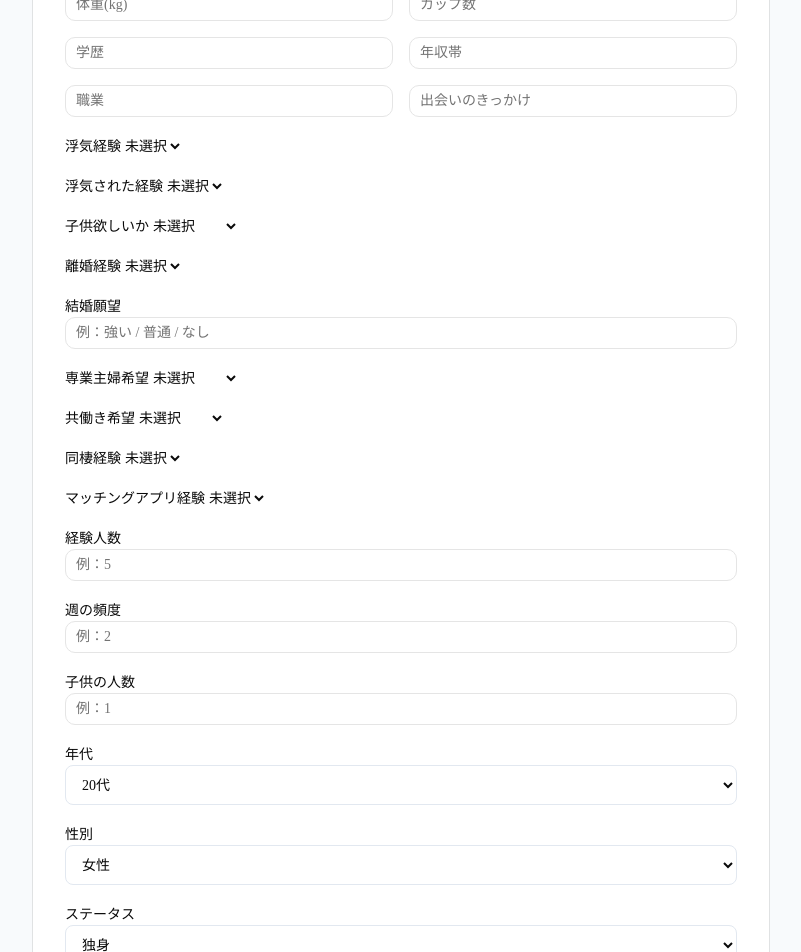
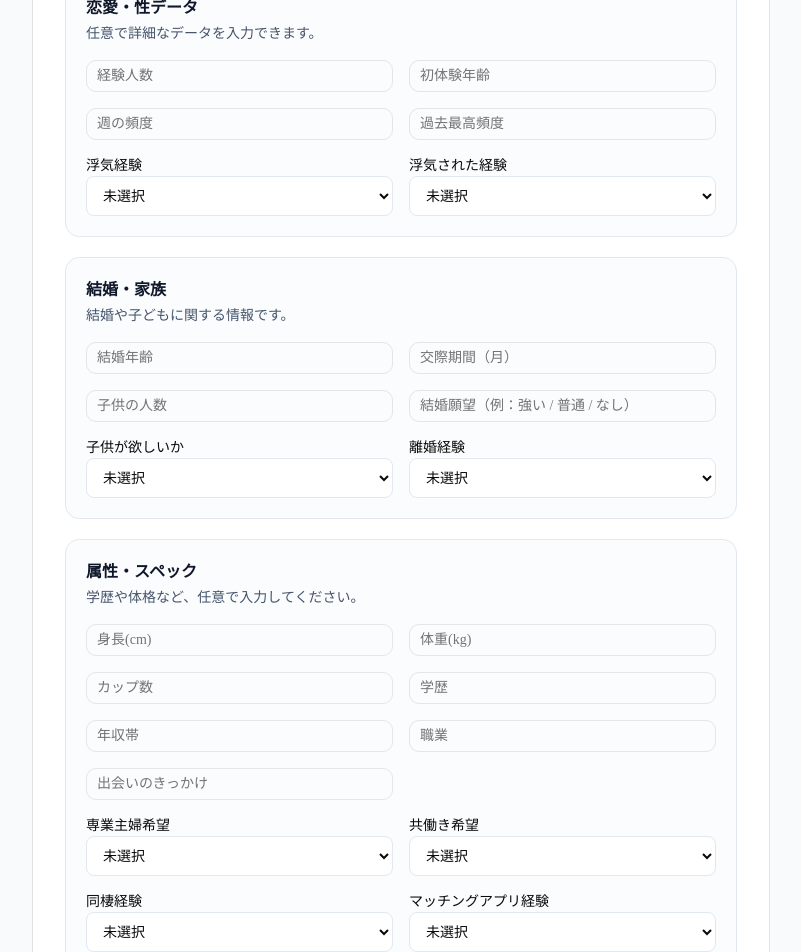
Before and after one commit to GS1117op/open-love, a Next.js app: page /submit in a window 1280 px wide. Shown: the part 680-1632 px from the top of the page, without its empty margins (239-1040 px from the left). Built offline with nearby package versions, Linux system fonts and the light colour scheme; no server answers.

Commit message:
グラフ機能を追加

```diff
--- a/app/page.tsx
+++ b/app/page.tsx
@@ -21,7 +21,7 @@ export default function Home() {
           </h1>
 
           <p className="mx-auto mt-4 max-w-2xl text-sm leading-7 text-slate-600 sm:text-base">
-            OpenLOVEは、恋愛・結婚・家族に関する匿名データを投稿し、
+            OpenLoveは、恋愛・結婚・家族に関する匿名データを投稿し、
             一覧で見たり、あとから集計しやすくするためのサービスです。
           </p>
 
--- a/components/layout/site-header.tsx
+++ b/components/layout/site-header.tsx
@@ -6,7 +6,7 @@ export function SiteHeader() {
     <header className="border-b bg-white">
       <div className="mx-auto flex max-w-5xl items-center justify-between px-4 py-4">
         <Link href="/" className="text-base font-semibold tracking-tight">
-          OpenLOVE
+          OpenLove
         </Link>
 
         <nav className="flex items-center gap-2">
--- a/components/posts/post-form.tsx
+++ b/components/posts/post-form.tsx
@@ -218,7 +218,27 @@ setConsent(false);
 
 setIsSubmitting(false);
   }
-
+function FormSection({
+  title,
+  description,
+  children,
+}: {
+  title: string;
+  description?: string;
+  children: React.ReactNode;
+}) {
+  return (
+    <section className="space-y-4 rounded-xl border border-slate-200 bg-slate-50/60 p-4 sm:p-5">
+      <div>
+        <h2 className="text-base font-semibold text-slate-900">{title}</h2>
+        {description ? (
+          <p className="mt-1 text-sm text-slate-600">{description}</p>
+        ) : null}
+      </div>
+      <div className="space-y-4">{children}</div>
+    </section>
+  );
+}
   return (
     <Card className="border-slate-200 bg-white">
       <CardContent className="p-6 sm:p-8">
@@ -233,6 +253,10 @@ setIsSubmitting(false);
         </div>
 
         <form className="space-y-5" onSubmit={handleSubmit}>
+<FormSection
+  title="基本情報"
+  description="まずは公開される基本情報を入力してください。"
+>
   <div className="space-y-2">
     <label className="text-sm font-medium">ニックネーム（任意）</label>
     <Input
@@ -245,6 +269,7 @@ setIsSubmitting(false);
     </p>
   </div>
 
+  <div className="grid grid-cols-1 gap-4 sm:grid-cols-2">
     <div className="space-y-2">
       <label className="text-sm font-medium">カテゴリ</label>
       <select
@@ -256,135 +281,6 @@ setIsSubmitting(false);
         <option>結婚</option>
         <option>家族</option>
       </select>
-          </div>
-          {/* ===== 追加データ（詳細） ===== */}
-
-<div className="grid grid-cols-1 sm:grid-cols-2 gap-4">
-
-  <Input type="number" placeholder="経験人数" value={experienceCount} onChange={(e)=>setExperienceCount(e.target.value)} />
-  <Input type="number" placeholder="初体験年齢" value={firstExperienceAge} onChange={(e)=>setFirstExperienceAge(e.target.value)} />
-  <Input type="number" placeholder="週の頻度" value={sexFrequency} onChange={(e)=>setSexFrequency(e.target.value)} />
-  <Input type="number" placeholder="過去最高頻度" value={maxSexFrequency} onChange={(e)=>setMaxSexFrequency(e.target.value)} />
-
-  <Input type="number" placeholder="結婚年齢" value={marriageAge} onChange={(e)=>setMarriageAge(e.target.value)} />
-  <Input type="number" placeholder="交際期間（月）" value={relationshipDuration} onChange={(e)=>setRelationshipDuration(e.target.value)} />
-  <Input type="number" placeholder="子供の人数" value={childrenCount} onChange={(e)=>setChildrenCount(e.target.value)} />
-
-  <Input type="number" placeholder="身長(cm)" value={height} onChange={(e)=>setHeight(e.target.value)} />
-  <Input type="number" placeholder="体重(kg)" value={weight} onChange={(e)=>setWeight(e.target.value)} />
-
-  <Input placeholder="カップ数" value={cupSize} onChange={(e)=>setCupSize(e.target.value)} />
-  <Input placeholder="学歴" value={education} onChange={(e)=>setEducation(e.target.value)} />
-  <Input placeholder="年収帯" value={incomeRange} onChange={(e)=>setIncomeRange(e.target.value)} />
-  <Input placeholder="職業" value={occupation} onChange={(e)=>setOccupation(e.target.value)} />
-  <Input placeholder="出会いのきっかけ" value={meetingMethod} onChange={(e)=>setMeetingMethod(e.target.value)} />
-
-</div>
-
-<div className="space-y-2">
-  <label className="text-sm font-medium">浮気経験</label>
-  <select value={cheatingExperience} onChange={(e)=>setCheatingExperience(e.target.value)}>
-    <option value="">未選択</option>
-    <option value="true">あり</option>
-    <option value="false">なし</option>
-  </select>
-</div>
-
-<div className="space-y-2">
-  <label className="text-sm font-medium">浮気された経験</label>
-  <select value={cheatedExperience} onChange={(e)=>setCheatedExperience(e.target.value)}>
-    <option value="">未選択</option>
-    <option value="true">あり</option>
-    <option value="false">なし</option>
-  </select>
-</div>
-
-<div className="space-y-2">
-  <label className="text-sm font-medium">子供欲しいか</label>
-  <select value={wantChildren} onChange={(e)=>setWantChildren(e.target.value)}>
-    <option value="">未選択</option>
-    <option value="true">欲しい</option>
-    <option value="false">欲しくない</option>
-  </select>
-</div>
-
-<div className="space-y-2">
-  <label className="text-sm font-medium">離婚経験</label>
-  <select value={divorceExperience} onChange={(e)=>setDivorceExperience(e.target.value)}>
-    <option value="">未選択</option>
-    <option value="true">あり</option>
-    <option value="false">なし</option>
-  </select>
-</div>
-
-<div className="space-y-2">
-  <label className="text-sm font-medium">結婚願望</label>
-  <Input value={marriageIntention} onChange={(e)=>setMarriageIntention(e.target.value)} placeholder="例：強い / 普通 / なし" />
-</div>
-
-<div className="space-y-2">
-  <label className="text-sm font-medium">専業主婦希望</label>
-  <select value={wantHousewife} onChange={(e)=>setWantHousewife(e.target.value)}>
-    <option value="">未選択</option>
-    <option value="true">希望する</option>
-    <option value="false">希望しない</option>
-  </select>
-</div>
-
-<div className="space-y-2">
-  <label className="text-sm font-medium">共働き希望</label>
-  <select value={wantDualIncome} onChange={(e)=>setWantDualIncome(e.target.value)}>
-    <option value="">未選択</option>
-    <option value="true">希望する</option>
-    <option value="false">希望しない</option>
-  </select>
-</div>
-
-<div className="space-y-2">
-  <label className="text-sm font-medium">同棲経験</label>
-  <select value={cohabitationExperience} onChange={(e)=>setCohabitationExperience(e.target.value)}>
-    <option value="">未選択</option>
-    <option value="true">あり</option>
-    <option value="false">なし</option>
-  </select>
-</div>
-
-<div className="space-y-2">
-  <label className="text-sm font-medium">マッチングアプリ経験</label>
-  <select value={datingAppExperience} onChange={(e)=>setDatingAppExperience(e.target.value)}>
-    <option value="">未選択</option>
-    <option value="true">あり</option>
-    <option value="false">なし</option>
-  </select>
-</div>
-          <div className="space-y-2">
-  <label className="text-sm font-medium">経験人数</label>
-  <Input
-    type="number"
-    value={experienceCount}
-    onChange={(e) => setExperienceCount(e.target.value)}
-    placeholder="例：5"
-  />
-</div>
-
-<div className="space-y-2">
-  <label className="text-sm font-medium">週の頻度</label>
-  <Input
-    type="number"
-    value={sexFrequency}
-    onChange={(e) => setSexFrequency(e.target.value)}
-    placeholder="例：2"
-  />
-</div>
-
-<div className="space-y-2">
-  <label className="text-sm font-medium">子供の人数</label>
-  <Input
-    type="number"
-    value={childrenCount}
-    onChange={(e) => setChildrenCount(e.target.value)}
-    placeholder="例：1"
-  />
     </div>
 
     <div className="space-y-2">
@@ -429,7 +325,231 @@ setIsSubmitting(false);
         <option>離婚</option>
       </select>
     </div>
+  </div>
+</FormSection>
 
+<FormSection
+  title="恋愛・性データ"
+  description="任意で詳細なデータを入力できます。"
+>
+  <div className="grid grid-cols-1 gap-4 sm:grid-cols-2">
+    <Input
+      type="number"
+      placeholder="経験人数"
+      value={experienceCount}
+      onChange={(e) => setExperienceCount(e.target.value)}
+    />
+    <Input
+      type="number"
+      placeholder="初体験年齢"
+      value={firstExperienceAge}
+      onChange={(e) => setFirstExperienceAge(e.target.value)}
+    />
+    <Input
+      type="number"
+      placeholder="週の頻度"
+      value={sexFrequency}
+      onChange={(e) => setSexFrequency(e.target.value)}
+    />
+    <Input
+      type="number"
+      placeholder="過去最高頻度"
+      value={maxSexFrequency}
+      onChange={(e) => setMaxSexFrequency(e.target.value)}
+    />
+  </div>
+
+  <div className="grid grid-cols-1 gap-4 sm:grid-cols-2">
+    <div className="space-y-2">
+      <label className="text-sm font-medium">浮気経験</label>
+      <select
+        value={cheatingExperience}
+        onChange={(e) => setCheatingExperience(e.target.value)}
+        className="flex h-10 w-full rounded-md border border-slate-200 bg-white px-3 py-2 text-sm"
+      >
+        <option value="">未選択</option>
+        <option value="true">あり</option>
+        <option value="false">なし</option>
+      </select>
+    </div>
+
+    <div className="space-y-2">
+      <label className="text-sm font-medium">浮気された経験</label>
+      <select
+        value={cheatedExperience}
+        onChange={(e) => setCheatedExperience(e.target.value)}
+        className="flex h-10 w-full rounded-md border border-slate-200 bg-white px-3 py-2 text-sm"
+      >
+        <option value="">未選択</option>
+        <option value="true">あり</option>
+        <option value="false">なし</option>
+      </select>
+    </div>
+  </div>
+</FormSection>
+
+<FormSection
+  title="結婚・家族"
+  description="結婚や子どもに関する情報です。"
+>
+  <div className="grid grid-cols-1 gap-4 sm:grid-cols-2">
+    <Input
+      type="number"
+      placeholder="結婚年齢"
+      value={marriageAge}
+      onChange={(e) => setMarriageAge(e.target.value)}
+    />
+    <Input
+      type="number"
+      placeholder="交際期間（月）"
+      value={relationshipDuration}
+      onChange={(e) => setRelationshipDuration(e.target.value)}
+    />
+    <Input
+      type="number"
+      placeholder="子供の人数"
+      value={childrenCount}
+      onChange={(e) => setChildrenCount(e.target.value)}
+    />
+    <Input
+      placeholder="結婚願望（例：強い / 普通 / なし）"
+      value={marriageIntention}
+      onChange={(e) => setMarriageIntention(e.target.value)}
+    />
+  </div>
+
+  <div className="grid grid-cols-1 gap-4 sm:grid-cols-2">
+    <div className="space-y-2">
+      <label className="text-sm font-medium">子供が欲しいか</label>
+      <select
+        value={wantChildren}
+        onChange={(e) => setWantChildren(e.target.value)}
+        className="flex h-10 w-full rounded-md border border-slate-200 bg-white px-3 py-2 text-sm"
+      >
+        <option value="">未選択</option>
+        <option value="true">欲しい</option>
+        <option value="false">欲しくない</option>
+      </select>
+    </div>
+
+    <div className="space-y-2">
+      <label className="text-sm font-medium">離婚経験</label>
+      <select
+        value={divorceExperience}
+        onChange={(e) => setDivorceExperience(e.target.value)}
+        className="flex h-10 w-full rounded-md border border-slate-200 bg-white px-3 py-2 text-sm"
+      >
+        <option value="">未選択</option>
+        <option value="true">あり</option>
+        <option value="false">なし</option>
+      </select>
+    </div>
+  </div>
+</FormSection>
+
+<FormSection
+  title="属性・スペック"
+  description="学歴や体格など、任意で入力してください。"
+>
+  <div className="grid grid-cols-1 gap-4 sm:grid-cols-2">
+    <Input
+      type="number"
+      placeholder="身長(cm)"
+      value={height}
+      onChange={(e) => setHeight(e.target.value)}
+    />
+    <Input
+      type="number"
+      placeholder="体重(kg)"
+      value={weight}
+      onChange={(e) => setWeight(e.target.value)}
+    />
+    <Input
+      placeholder="カップ数"
+      value={cupSize}
+      onChange={(e) => setCupSize(e.target.value)}
+    />
+    <Input
+      placeholder="学歴"
+      value={education}
+      onChange={(e) => setEducation(e.target.value)}
+    />
+    <Input
+      placeholder="年収帯"
+      value={incomeRange}
+      onChange={(e) => setIncomeRange(e.target.value)}
+    />
+    <Input
+      placeholder="職業"
+      value={occupation}
+      onChange={(e) => setOccupation(e.target.value)}
+    />
+    <Input
+      placeholder="出会いのきっかけ"
+      value={meetingMethod}
+      onChange={(e) => setMeetingMethod(e.target.value)}
+    />
+  </div>
+
+  <div className="grid grid-cols-1 gap-4 sm:grid-cols-2">
+    <div className="space-y-2">
+      <label className="text-sm font-medium">専業主婦希望</label>
+      <select
+        value={wantHousewife}
+        onChange={(e) => setWantHousewife(e.target.value)}
+        className="flex h-10 w-full rounded-md border border-slate-200 bg-white px-3 py-2 text-sm"
+      >
+        <option value="">未選択</option>
+        <option value="true">希望する</option>
+        <option value="false">希望しない</option>
+      </select>
+    </div>
+
+    <div className="space-y-2">
+      <label className="text-sm font-medium">共働き希望</label>
+      <select
+        value={wantDualIncome}
+        onChange={(e) => setWantDualIncome(e.target.value)}
+        className="flex h-10 w-full rounded-md border border-slate-200 bg-white px-3 py-2 text-sm"
+      >
+        <option value="">未選択</option>
+        <option value="true">希望する</option>
+        <option value="false">希望しない</option>
+      </select>
+    </div>
+
+    <div className="space-y-2">
+      <label className="text-sm font-medium">同棲経験</label>
+      <select
+        value={cohabitationExperience}
+        onChange={(e) => setCohabitationExperience(e.target.value)}
+        className="flex h-10 w-full rounded-md border border-slate-200 bg-white px-3 py-2 text-sm"
+      >
+        <option value="">未選択</option>
+        <option value="true">あり</option>
+        <option value="false">なし</option>
+      </select>
+    </div>
+
+    <div className="space-y-2">
+      <label className="text-sm font-medium">マッチングアプリ経験</label>
+      <select
+        value={datingAppExperience}
+        onChange={(e) => setDatingAppExperience(e.target.value)}
+        className="flex h-10 w-full rounded-md border border-slate-200 bg-white px-3 py-2 text-sm"
+      >
+        <option value="">未選択</option>
+        <option value="true">あり</option>
+        <option value="false">なし</option>
+      </select>
+    </div>
+  </div>
+</FormSection>
+
+<FormSection
+  title="投稿内容"
+  description="一覧ページに表示される内容です。"
+>
   <div className="space-y-2">
     <label className="text-sm font-medium">タイトル</label>
     <Input
@@ -448,7 +568,12 @@ setIsSubmitting(false);
       placeholder="例：結婚年齢、交際期間、子どもの人数、今後の予定など"
     />
   </div>
+</FormSection>
 
+<FormSection
+  title="連絡先・同意"
+  description="メールアドレスは公開されません。"
+>
   <div className="space-y-2">
     <label className="text-sm font-medium">メールアドレス（必須）</label>
     <Input
@@ -462,7 +587,7 @@ setIsSubmitting(false);
     </p>
   </div>
 
-          <div className="rounded-lg border border-slate-200 bg-slate-50 p-4">
+  <div className="rounded-lg border border-slate-200 bg-white p-4">
     <label className="flex items-start gap-3 text-sm text-slate-700">
       <input
         type="checkbox"
@@ -475,6 +600,7 @@ setIsSubmitting(false);
       </span>
     </label>
   </div>
+</FormSection>
 
 {message ? (
   <div className="rounded-lg border border-slate-200 bg-slate-50 p-4 text-sm text-slate-700">
--- a/package.json
+++ b/package.json
@@ -17,6 +17,7 @@
     "radix-ui": "^1.4.3",
     "react": "19.2.4",
     "react-dom": "19.2.4",
+    "recharts": "^3.8.1",
     "shadcn": "^4.4.0",
     "tailwind-merge": "^3.5.0",
     "tw-animate-css": "^1.4.0"
```
Also changed, not shown: components/posts/post-age-chart.tsx (added, +48 -0 lines), components/posts/post-card.tsx (+55 -1 lines), components/posts/post-list.tsx (+71 -0 lines), components/posts/post-stats.tsx (added, +66 -0 lines), components/posts/post-status-chart.tsx (added, +48 -0 lines), 1 other file (tests, documents, lock files or other folders). Lines whose indentation alone changed are shown as unchanged.
